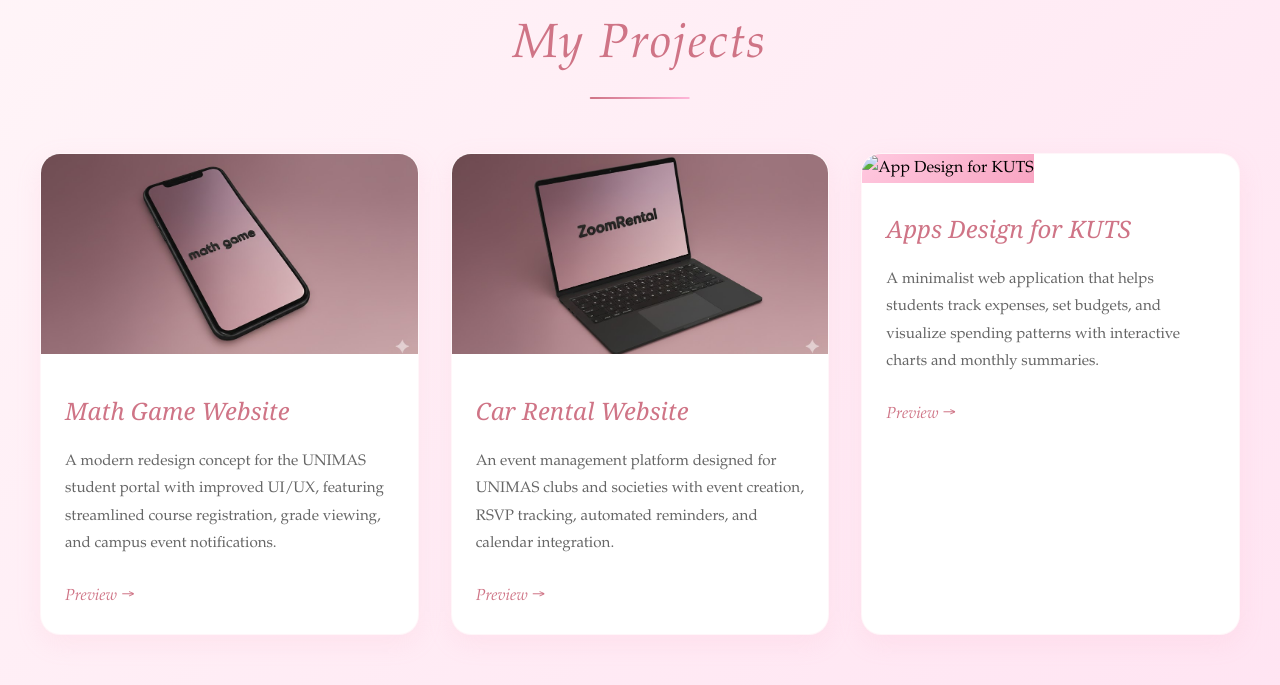
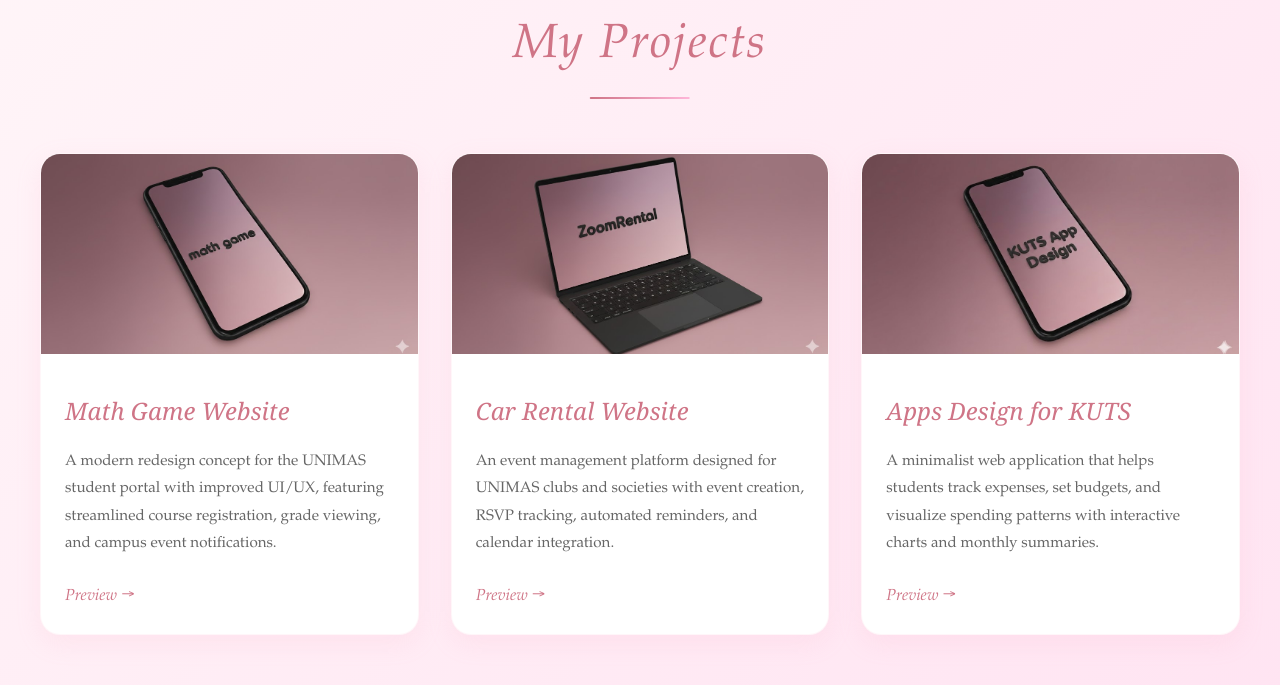
Before and after one commit to dinda1112/portfolio_fely, a plain HTML site: page index.html in a window 1280 px wide. Shown: the part 881-1566 px from the top of the page. Drawn offline with Linux system fonts and the light colour scheme.

Commit message:
index.html

```diff
--- a/index.html
+++ b/index.html
@@ -951,7 +951,7 @@
                     </div>
                 </div>
                 <div class="project-card">
-                    <img src="kutsapp.jpeg" alt="App Design for KUTS" class="project-img">
+                    <img src="kutsapp.jpg" alt="App Design for KUTS" class="project-img">
                     <div class="project-content">
                         <h3>Apps Design for KUTS</h3>
                         <p>A minimalist web application that helps students track expenses, set budgets, and visualize spending patterns with interactive charts and monthly summaries.</p>
@@ -1172,7 +1172,7 @@
 
         // Project images data (add your actual image paths here)
         const projectImages = {
-            0: ['math1.jpeg', 'math2.jpeg', 'math3.jpeg'],        // Math Game
+            0: ['math1.jpeg', 'math2.jpeg', 'math3.jpg'],        // Math Game
             1: ['zoom1.jpeg', 'zoom2.jpeg', 'zoom3.jpeg'],        // Car Rental
             2: ['kuts1.jpeg', 'kuts2.jpeg', 'kuts3.jpeg']      // KUTS App
         };
```
